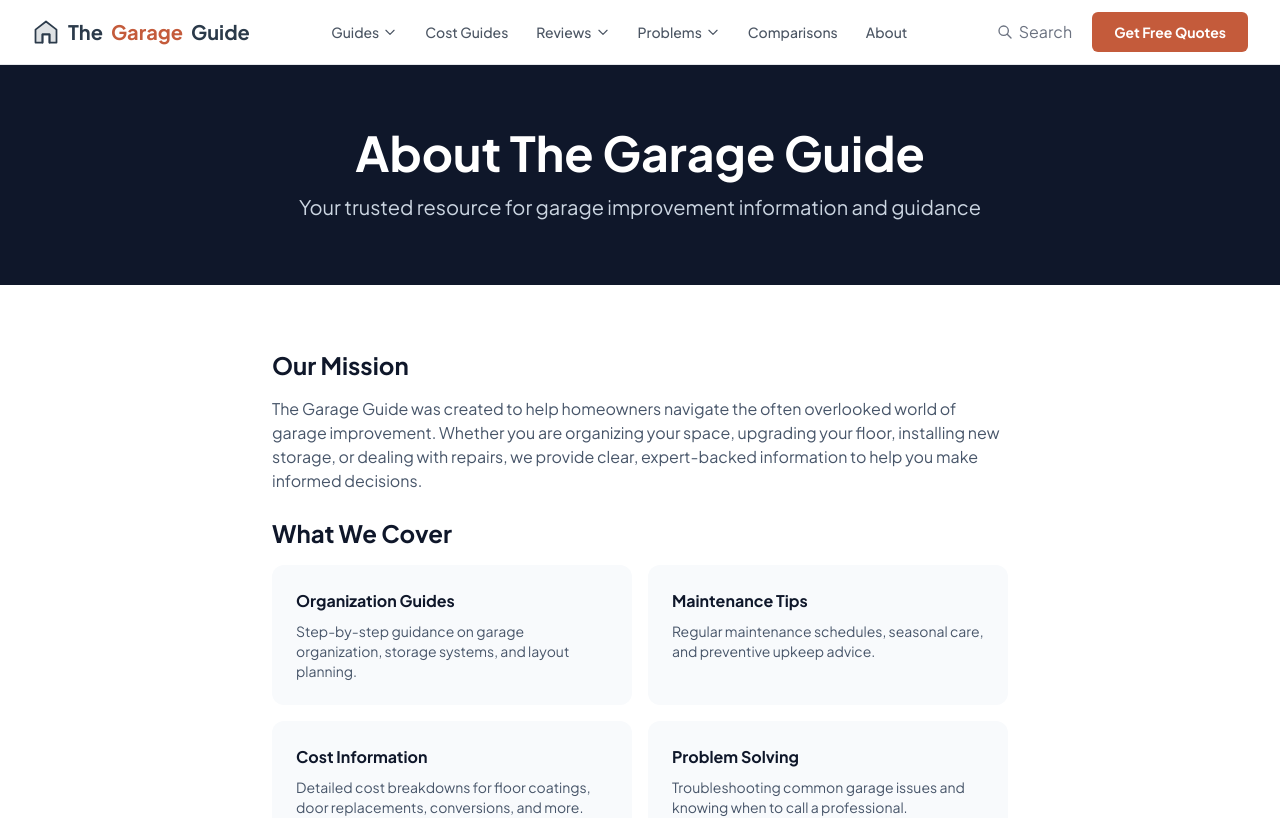
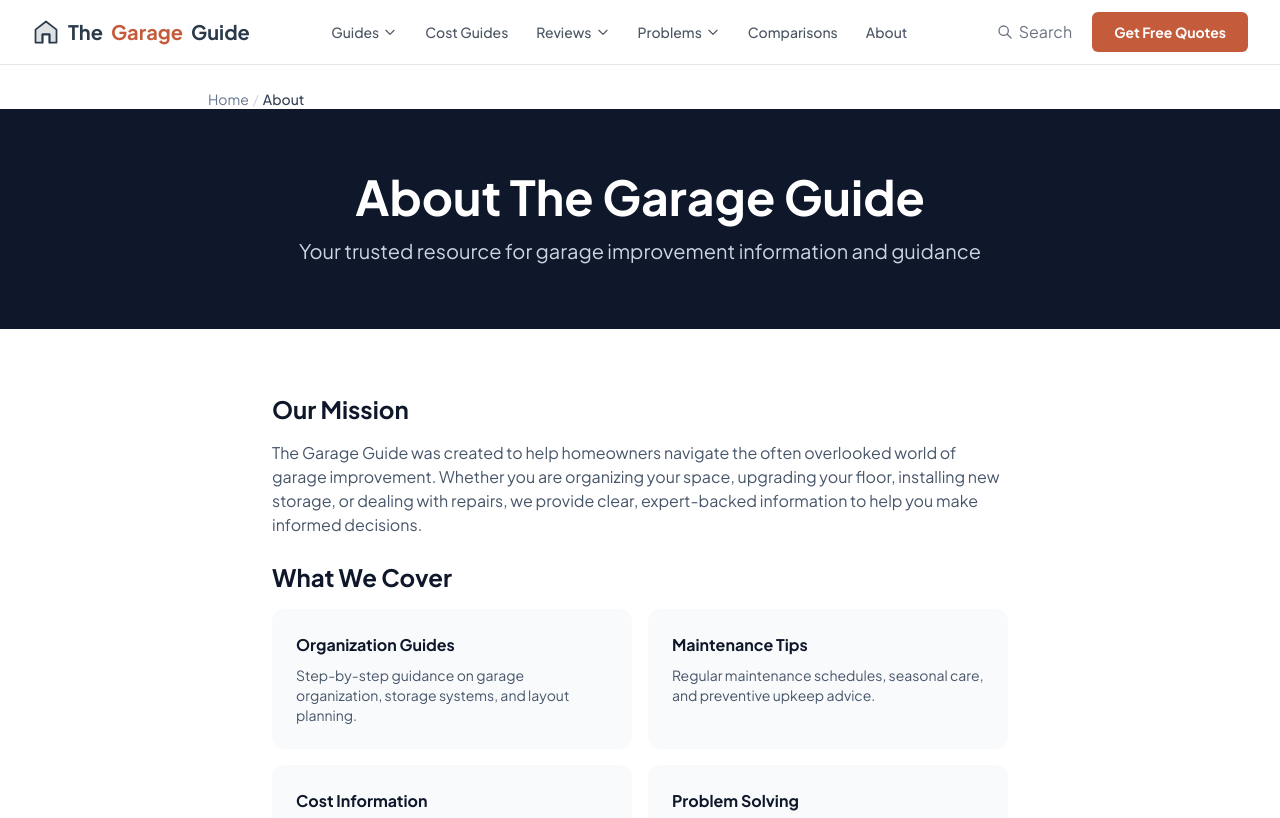
Before and after one commit to thebasementguide2026/thegarage.guide-, a Next.js app: page /about in a window 1280 px wide. Shown: the top 818 px of the page. Built offline with nearby package versions, Linux system fonts and the light colour scheme.

Commit message:
Add breadcrumbs to about page

```diff
--- a/app/about/page.tsx
+++ b/app/about/page.tsx
@@ -1,5 +1,6 @@
 import { Metadata } from 'next';
 import Link from 'next/link';
+import Breadcrumbs from '@/components/Breadcrumbs';
 
 export const metadata: Metadata = {
   title: 'About The Garage Guide | Expert Garage Improvement Resources',
@@ -9,6 +10,7 @@ export const metadata: Metadata = {
 export default function AboutPage() {
   return (
     <main className="min-h-screen bg-white">
+            <Breadcrumbs items={[{ label: 'About' }]} />
       <section className="bg-slate-900 text-white py-16">
         <div className="container mx-auto px-4 max-w-4xl text-center">
           <h1 className="text-4xl md:text-5xl font-bold mb-4">About The Garage Guide</h1>
```
